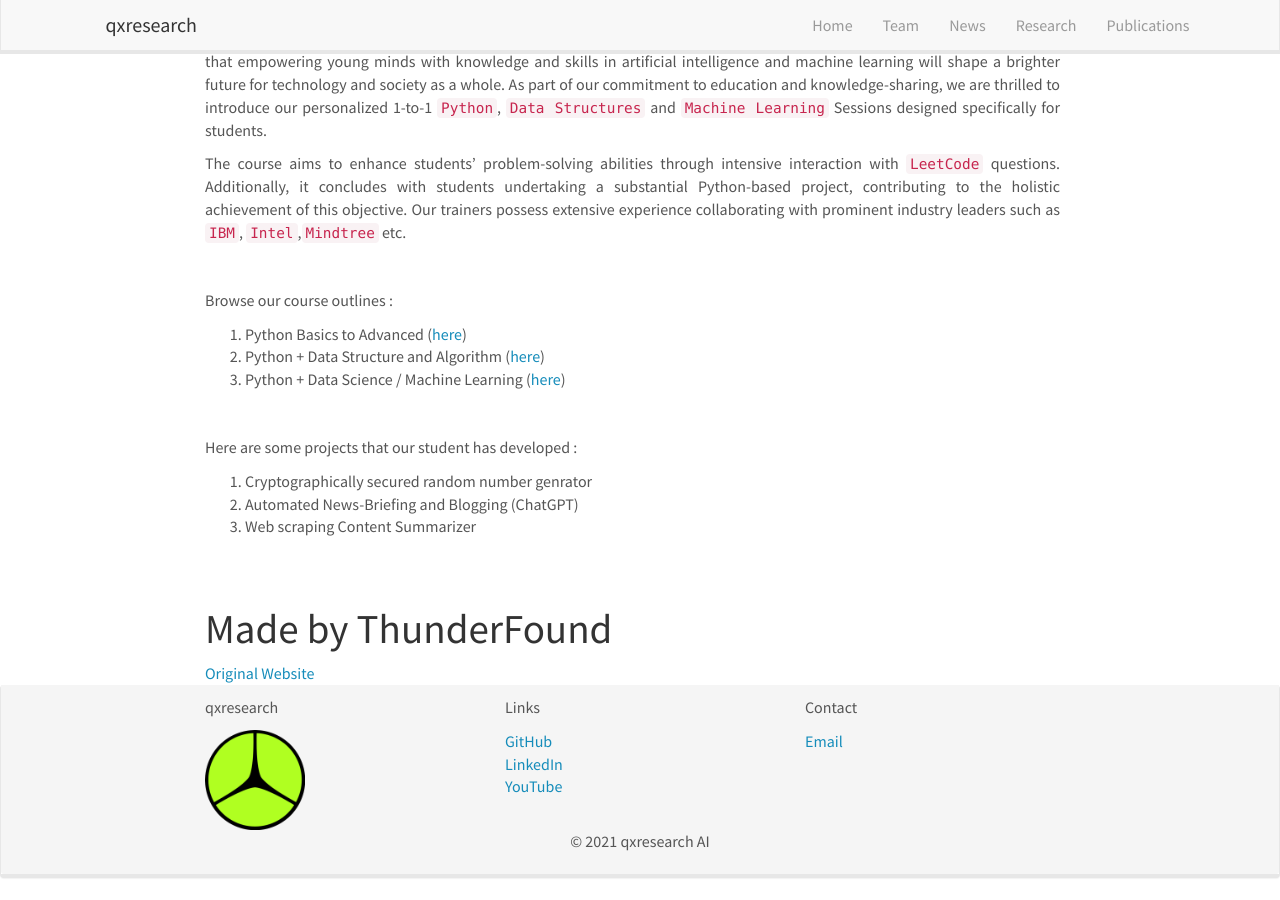
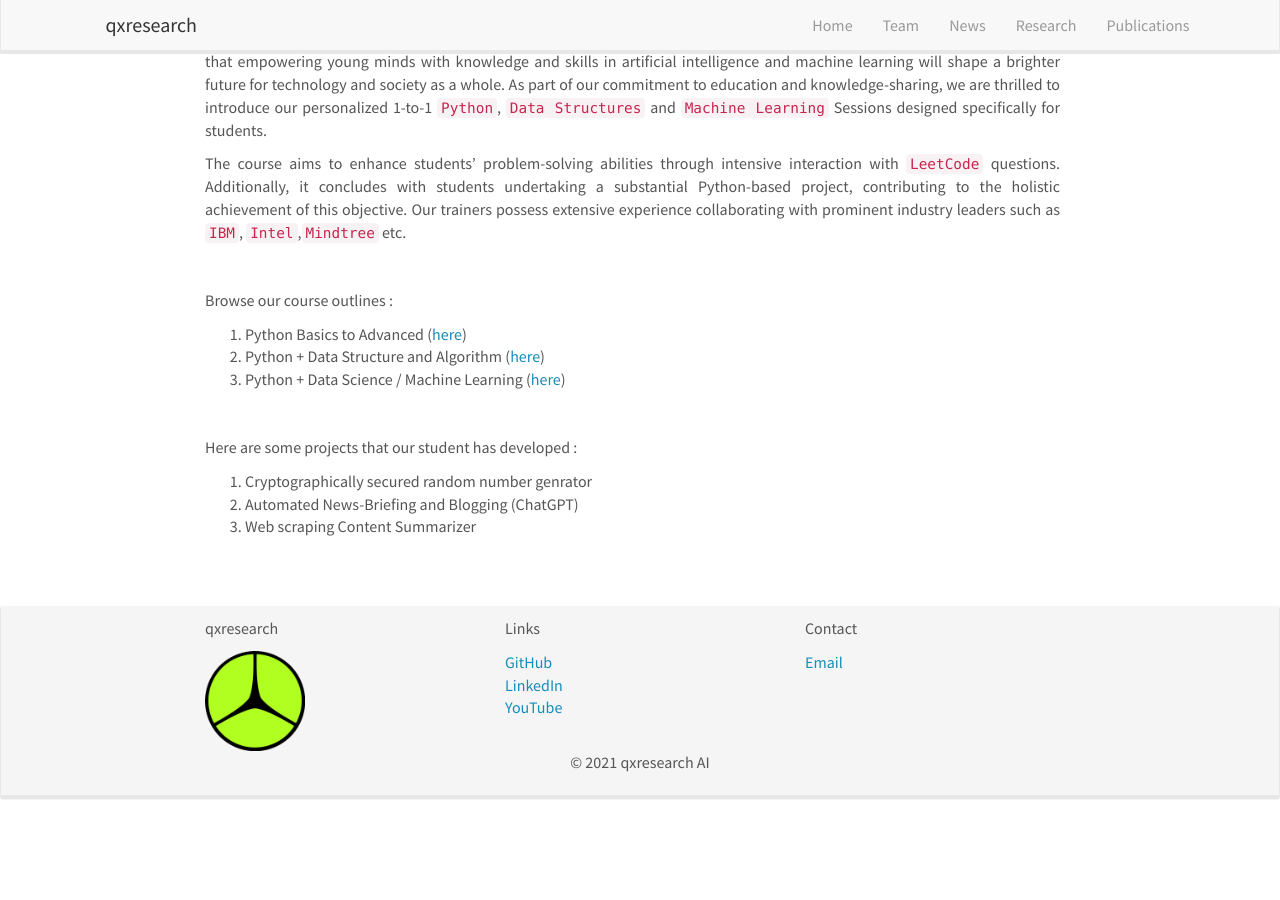
Before and after one commit to qxresearch/qxresearch.github.io, a Jekyll site: the page built from _pages/home.md, in a window 1280 px wide and 900 px high, scrolled down 791 px. Built offline with Jekyll 4.4.1, drawn with Linux system fonts in a browser that asks for light colours; nearby versions of some CDN libraries; after the commit the page ends 1612 px from its top, so only the background shows below that.

Commit message:
Update homelay.html

```diff
--- a/_layouts/homelay.html
+++ b/_layouts/homelay.html
@@ -37,18 +37,6 @@ layout: default
 	{{ content }}
 </div>
 
-<html>
-    <body>
-        <div class="frame">
-            <h1>Made by ThunderFound</h1>
-            <a href="https://www.flowchef.co/">
-                <div class="button">Original Website</div>
-                <div class="button_bg-grad"></div>
-            </a>
-        </div>
-    </body>
-</html>
-
 <!-- <div id="newsid" class="col-sm-4 nopadding-right" >
 	{% include tweets.html %}
 </div> -->
```
